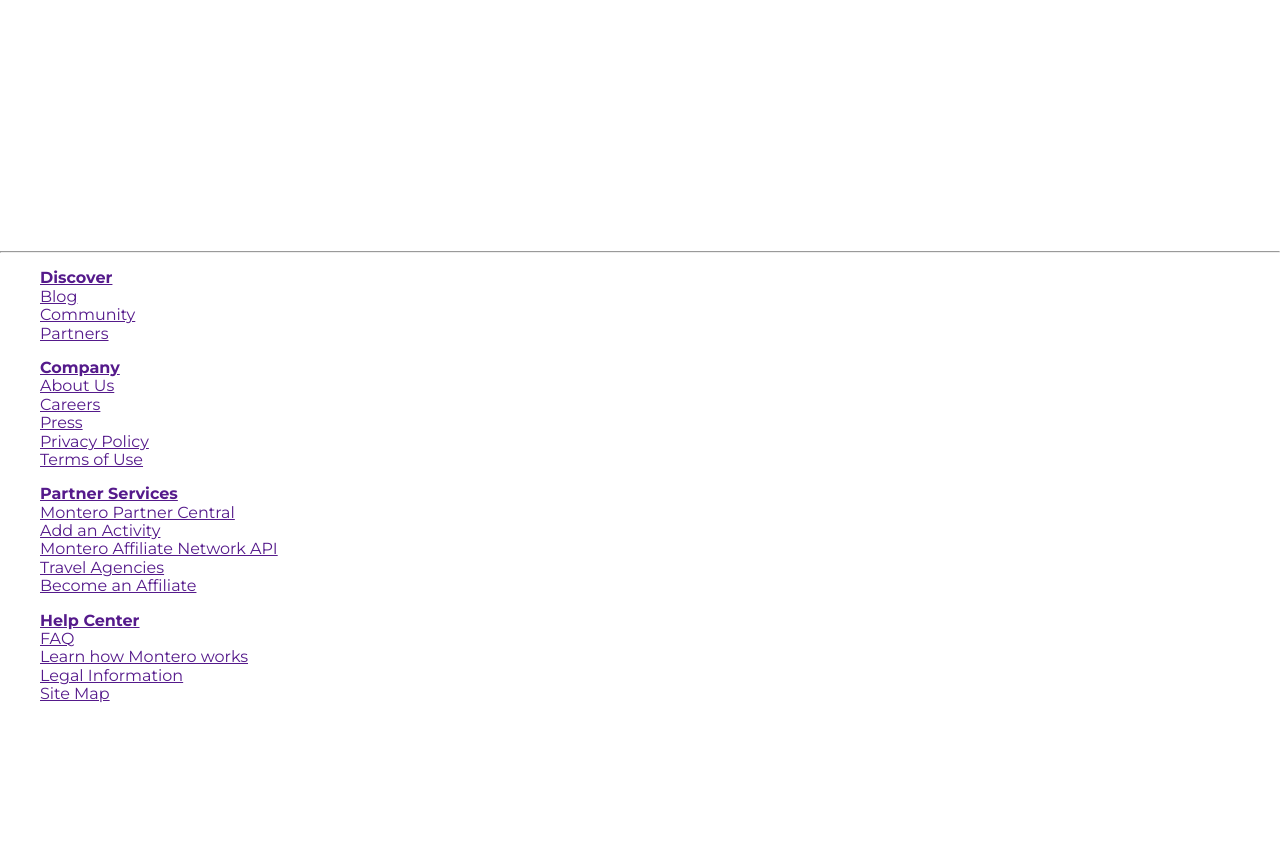
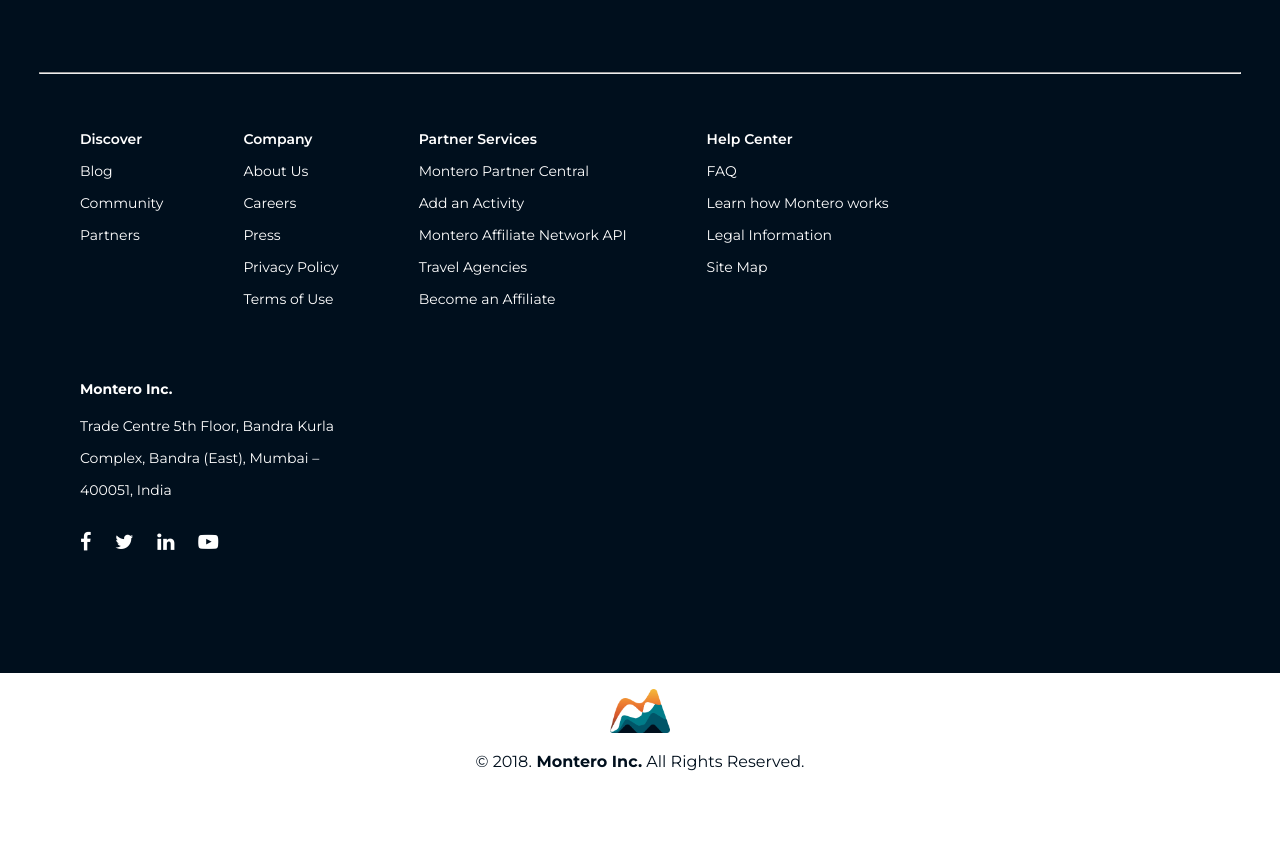
Before and after one commit to pankhilmistry/montero, a plain HTML site: page index.html in a window 1280 px wide. Shown: the part 7900-8763 px from the top of the page. After the commit the page ends 8688 px from the top, so only its background shows below. Drawn offline with Linux system fonts and the light colour scheme.

Commit message:
footer added

```diff
--- a/index.html
+++ b/index.html
@@ -111,9 +111,10 @@
 	<div class="footer-nav-block">
 
 		<hr>
+
 		<div class="links1">
 
-		<nav class="one-third-2">
+		<nav class="one-fifth">
 			<ul>
 				<li><a href=""><strong>Discover</strong></a></li>
 				<li><a href="">Blog</a></li>
@@ -121,7 +122,7 @@
 				<li><a href="">Partners</a></li>
 			</ul>
 		</nav>
-		<nav class="one-third-2">
+		<nav class="one-fifth">
 			<ul>
 				<li><a href=""><strong>Company</strong></a></li>
 				<li><a href="">About Us</a></li>
@@ -131,7 +132,7 @@
 				<li><a href="">Terms of Use</a></li>
 			</ul>
 		</nav>
-		<nav class="one-third-2">
+		<nav class="one-fifth">
 			<ul>
 				<li><a href=""><strong>Partner Services</strong></a></li>
 				<li><a href="">Montero Partner Central</a></li>
@@ -141,7 +142,7 @@
 				<li><a href="">Become an Affiliate</a></li>
 			</ul>
 		</nav>
-		<nav class="one-third-2">
+		<nav class="one-fifth">
 			<ul>
 				<li><a href=""><strong>Help Center</strong></a></li>
 				<li><a href="">FAQ</a></li>
@@ -150,33 +151,27 @@
 				<li><a href="">Site Map</a></li>
 			</ul>
 		</nav>
-		<nav class="one-third-2">
+		<nav class="one-fifth">
 			<ul>
 				<strong>Montero Inc.</strong>
-				<p>
-					Trade Centre 5th Floor, Bandra Kurla Complex, Bandra (East), Mumbai – 400051, India
-				</p>
+				<p>Trade Centre 5th Floor, Bandra Kurla Complex, Bandra (East), Mumbai – 400051, India</p>
+
+				<div class="socialmedia">
+				<li><a href=""><i class="fa fa-facebook" aria-hidden="true"></i></a></li>
+				<li><a href=""><i class="fa fa-twitter" aria-hidden="true"></i></a></li>
+				<li><a href=""><i class="fa fa-linkedin" aria-hidden="true"></i></a></li>
+				<li><a href=""><i class="fa fa-youtube-play" aria-hidden="true"></i></a></li>
+				</div>
 			</ul>
 		</nav>
 	</div>
 
-
-		<nav class="socialmedia">
-			<ul>
-				<li><i class="fa fa-facebook" aria-hidden="true"></i></li>
-				<li><i class="fa fa-twitter" aria-hidden="true"></i></li>
-				<li><i class="fa fa-linkedin" aria-hidden="true"></i></li>
-				<li><i class="fa fa-youtube-play" aria-hidden="true"></i></li>
-			</ul>
-		</nav>
-
-
-		<div class="middle-footer-block">
-			<img src="images/montero_logo.png" alt="montero" />
+	<div class="bottom-footer-block">
+			<a href="index.html" class="site-logo"><img src="images/montero_logo.png" alt="Montero" /></a>
 			<p>&copy; 2018.<strong> Montero Inc.</strong> All Rights Reserved.</p>
 		</div>
 	</div>
-</footer>0
+</footer>
 
  </body>
  </html>
--- a/styles/main.css
+++ b/styles/main.css
@@ -171,12 +171,102 @@ img#screenshot{
  div.rectbox{
   background: #fff;
   width: 100vw;
-  height: 52rem;
-  margin: 6rem auto;
+  height: 100%;
+  margin: 0;
  }
 
  .rectbox img{
   max-width: 69.75rem;
   max-height: 28rem;
-  padding: 12rem 10rem;
+  padding: 10rem;
  }
+
+ /*footer*/
+
+ footer {
+  background: #000f1d;
+  color: #fff;
+  padding-top: 4rem;
+ }
+
+ .bottom-footer-block {
+  background: #fff;
+  color: #000f1d;
+ /* display: flex;
+  flex-direction: column;
+  justify-content: space-around;*/
+  text-align: center;
+  font-weight: 400;
+ }
+
+
+ .bottom-footer-block img{
+  padding-top: 1rem;
+  height: 2.75rem;
+  width: 3.75rem;
+ }
+
+ .bottom-footer-block p{
+  padding-bottom: 1rem;
+ }
+
+ footer hr{
+  width:75rem;
+ }
+
+ /*footer nav.one-fifth a{
+  text-decoration: none;
+ }
+*/
+
+ footer nav ul {
+ font-size:14px;
+ line-height: 32px;
+ font-weight:400;
+ text-align: left;
+ padding: 10px 20px;
+ }
+
+ footer nav ul li {
+  list-style-type: none;
+ }
+
+ footer nav ul li a {
+   color:#fff;
+   text-decoration: none;
+ }
+
+footer nav ul li a strong{
+   color:#fff;
+   text-decoration:none;
+   font-weight: 600;
+ }
+
+ .one-fifth {
+  padding: 5px 20px;
+  max-width: 20rem;
+ }
+
+ .one-fifth p{
+  margin: 0 auto;
+  padding-top: 5px;
+  padding-bottom: 20px;
+ }
+
+ .links1{
+  display: flex;
+  flex-wrap: wrap;
+  justify-content: flex-start;
+  margin:20px 40px;
+  padding-bottom: 4rem;
+ }
+
+ .socialmedia li {
+  font-size: 1.25rem;
+  list-style-type: none;
+  display: inline-block;
+  margin:0;
+  padding-right: 1.25rem;
+ }
+
+ /*-----------------------Media Queries----------------------------------*/
```
